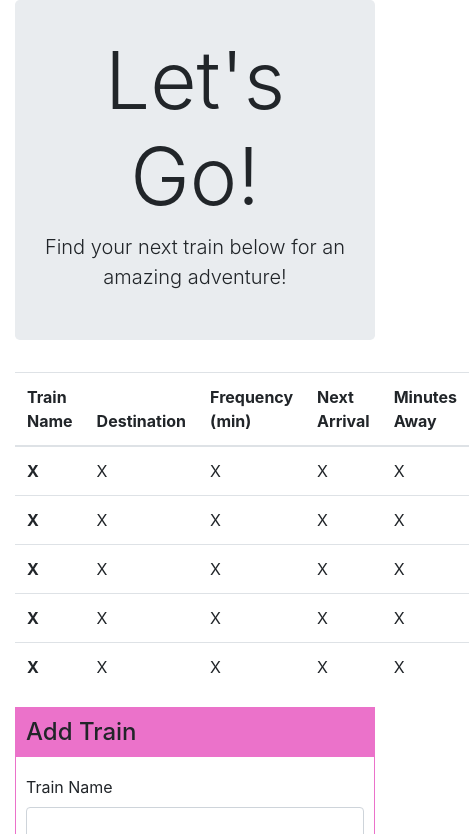
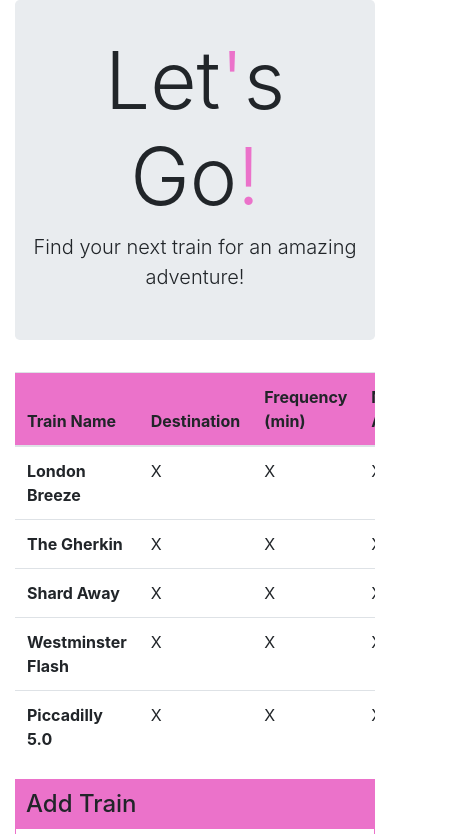
Before and after one commit to Dominica2020/Train-Scheduler, a plain HTML site: page index.html in a window 390 px wide. Shown: the top 834 px of the page, 469 px wide, since content can reach past the window. Drawn offline with nearby package versions, Linux system fonts and the light colour scheme; no server answers.

Commit message:
made table more responsive

```diff
--- a/assets/css/style.css
+++ b/assets/css/style.css
@@ -17,7 +17,10 @@ form, h4 {
     padding: 10px;
 }
 
-h4 {
+h4, .titleName {
     background-color: #eb72ca;
-    padding: 10px;
 }
+
+span {
+    color: #eb72ca;
+}
--- a/assets/javascript/trains.js
+++ b/assets/javascript/trains.js
@@ -0,0 +1,22 @@
+// Firebase Configuration
+var firebaseConfig = {
+    apiKey: "AIzaSyCeNg70EH-8v8FGnJeI0QEGEp0OVawGb5I",
+    authDomain: "train-schedule-a5b6e.firebaseapp.com",
+    databaseURL: "https://train-schedule-a5b6e.firebaseio.com",
+    projectId: "train-schedule-a5b6e",
+    storageBucket: "train-schedule-a5b6e.appspot.com",
+    messagingSenderId: "461415688178",
+    appId: "1:461415688178:web:2856fd73b1c48fe1a7ed6b"
+  };
+  // Initialize Firebase
+  firebase.initializeApp(firebaseConfig);
+
+  firebase.database().ref().on("value",function(snapshot){
+      console.log(snapshot.val());
+  })
+
+  // Database Variable
+  var database = firebase.database();
+
+  //---------Pseudocode Notes---------//
+  // Create ability for user to add and submit train details
--- a/index.html
+++ b/index.html
@@ -20,55 +20,56 @@
     <div class="row">
       <div class="col-sm-12">
         <div class="jumbotron">
-          <h1 class="display-4">Let's Go!</h1>
-          <p class="lead">Find your next train below for an amazing adventure!</p>
+          <h1 class="display-4">Let<span>'</span>s Go<span>!</span></h1>
+          <p class="lead">Find your next train for an amazing adventure!</p>
         </div>
       </div>
     </div>
 
     <div class="row">
       <div class="col-sm-12">
+        <div class="table-responsive">
           <table class="table">
             <thead>
               <tr>
-              <th scope="col">Train Name</th>
-              <th scope="col">Destination</th>
-              <th scope="col">Frequency (min)</th>
-              <th scope="col">Next Arrival</th>
-              <th scope="col">Minutes Away</th>
+                <th scope="col" class="titleName">Train Name</th>
+                <th scope="col" class="titleName">Destination</th>
+                <th scope="col" class="titleName">Frequency (min)</th>
+                <th scope="col" class="titleName">Next Arrival</th>
+                <th scope="col" class="titleName">Minutes Away</th>
               </tr>
             </thead>
             <tbody>
               <tr>
-              <th scope="row">X</th>
+                <th scope="row">London Breeze</th>
                 <td>X</td>
                 <td>X</td>
                 <td>X</td>
                 <td>X</td>
               </tr>
               <tr>
-              <th scope="row">X</th>
+                <th scope="row">The Gherkin</th>
                 <td>X</td>
                 <td>X</td>
                 <td>X</td>
                 <td>X</td>
               </tr>
               <tr>
-              <th scope="row">X</th>
+                <th scope="row">Shard Away</th>
                 <td>X</td>
                 <td>X</td>
                 <td>X</td>
                 <td>X</td>
               </tr>
               <tr>
-              <th scope="row">X</th>
+                <th scope="row">Westminster Flash</th>
                 <td>X</td>
                 <td>X</td>
                 <td>X</td>
                 <td>X</td>
               </tr>
               <tr>
-              <th scope="row">X</th>
+                <th scope="row">Piccadilly 5.0</th>
                 <td>X</td>
                 <td>X</td>
                 <td>X</td>
@@ -76,6 +77,7 @@
               </tr>
             </tbody>
           </table>
+        </div>
       </div>
     </div>
 
@@ -114,7 +116,8 @@
 
 
 
-  <!-- Optional JavaScript -->
+
+
   <!-- jQuery first, then Popper.js, then Bootstrap JS -->
   <script src="https://code.jquery.com/jquery-3.4.1.slim.min.js"
     integrity="sha384-J6qa4849blE2+poT4WnyKhv5vZF5SrPo0iEjwBvKU7imGFAV0wwj1yYfoRSJoZ+n"
@@ -125,6 +128,17 @@
   <script src="https://stackpath.bootstrapcdn.com/bootstrap/4.4.1/js/bootstrap.min.js"
     integrity="sha384-wfSDF2E50Y2D1uUdj0O3uMBJnjuUD4Ih7YwaYd1iqfktj0Uod8GCExl3Og8ifwB6"
     crossorigin="anonymous"></script>
+
+  <!-- jQuery -->
+  <script src="https://cdnjs.cloudflare.com/ajax/libs/jquery/3.2.1/jquery.min.js"></script>
+
+  <!-- Firebase Core JavaScript Link -->
+  <script src="https://www.gstatic.com/firebasejs/6.0.4/firebase-app.js"></script>
+  <!-- Specific Firebase products we want (Database) -->
+  <script src="https://www.gstatic.com/firebasejs/6.0.4/firebase-database.js"></script>
+
+  <!-- Main JavaScript File-->
+  <script src="assets/javascript/trains.js"></script>
 </body>
 
 </html>
```
Lines whose indentation alone changed are shown as unchanged.
